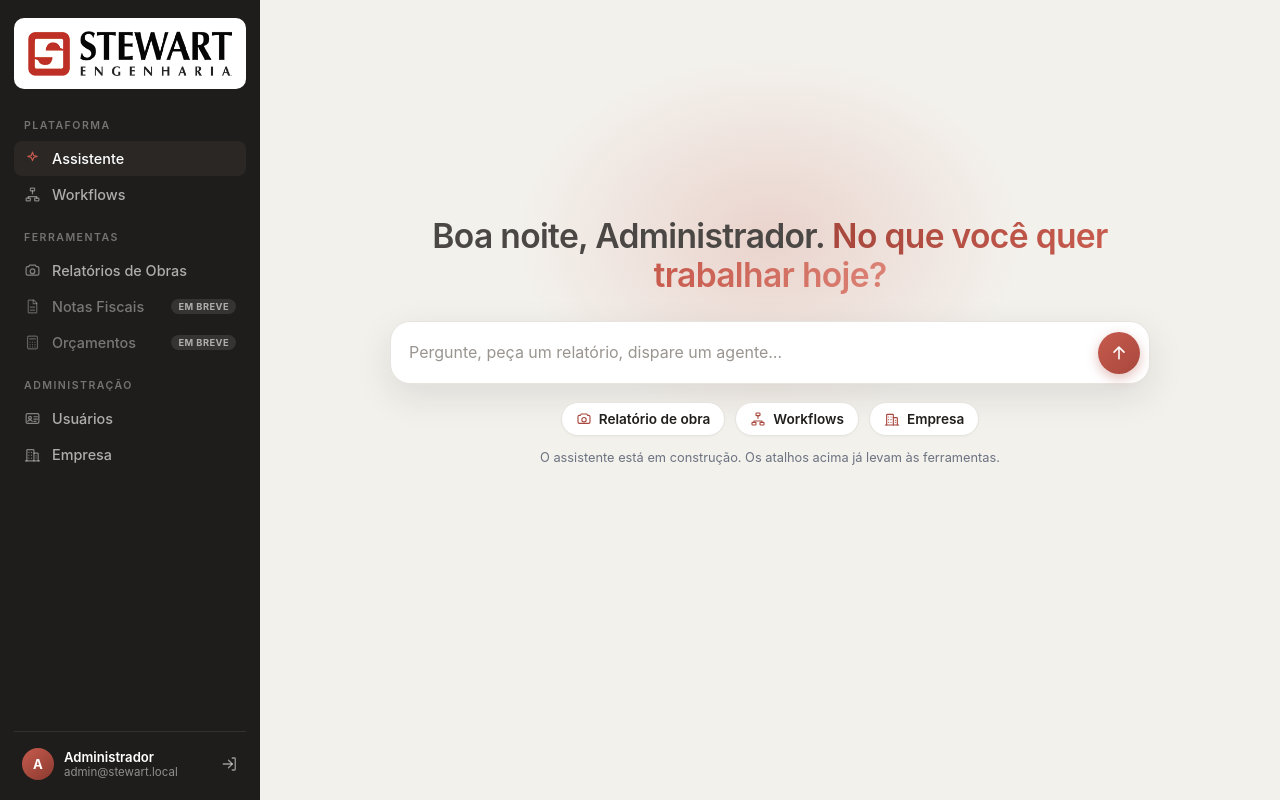
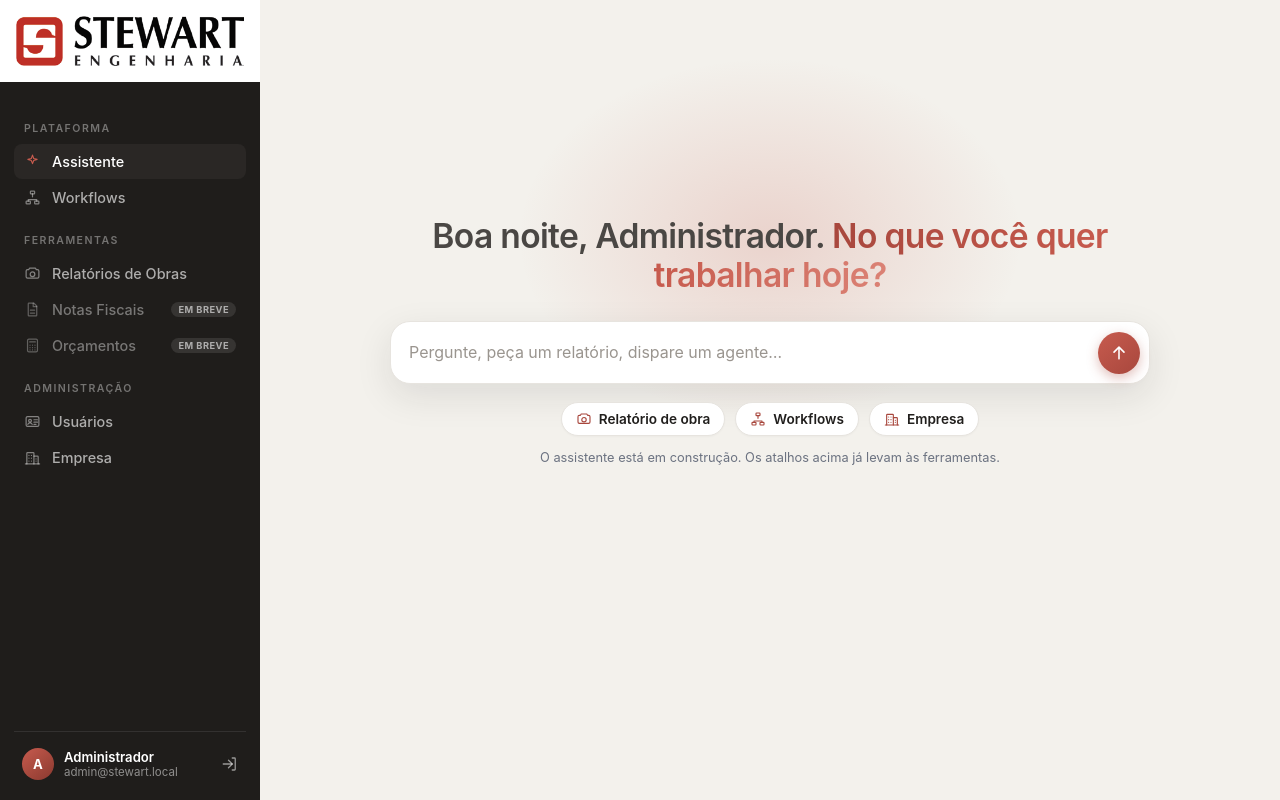
Before and after one commit to pedrogoesia/stewart, a Flask app: page / in a window 1280 px wide. Run offline with Flask 3, Linux system fonts and the light colour scheme; a user stored in the database is signed in; some libraries are stand-ins or nearby versions.

Commit message:
Sidebar: bloco branco da logo ocupa a largura toda do topo (sem moldura escura)
https://claude.ai/code/session_01DfBsRb469UrQ5twVHEMxF3

```diff
--- a/static/css/style.css
+++ b/static/css/style.css
@@ -521,7 +521,7 @@ body.has-sidebar .conteudo { margin-left: 260px; }
   position: fixed; top: 0; left: 0; bottom: 0; width: 260px; z-index: 60;
   background: var(--sidebar); display: flex; flex-direction: column; padding: 18px 14px 14px;
 }
-.sb-top { background: #fff; border-radius: 10px; padding: 13px 14px; }
+.sb-top { background: #fff; margin: -18px -14px 10px; padding: 16px 16px; }
 .sb-brand { display: block; text-decoration: none; }
 .sb-logo-full { display: block; width: 100%; max-width: 100%; height: auto; }
 
```
